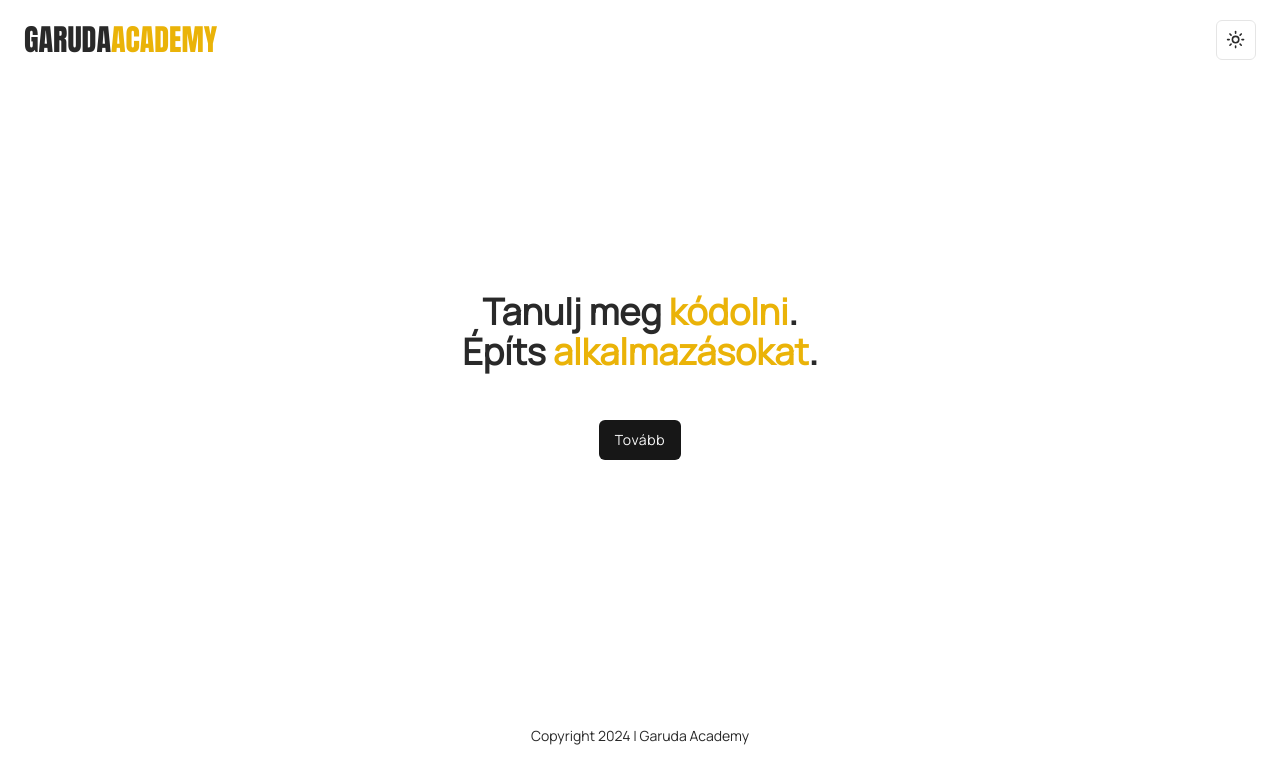
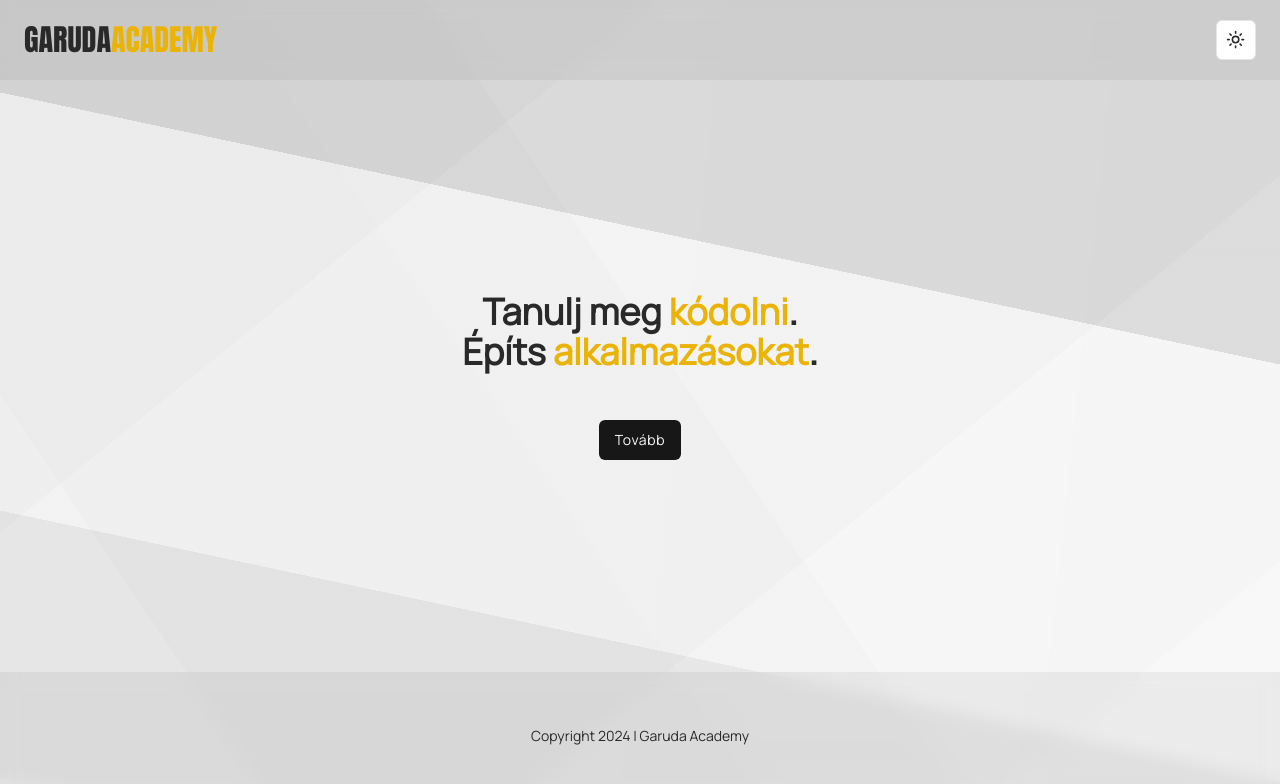
Before and after one commit to Garuda-Academy-IT-Services/garuda-academy-nextjs-frontend, a Next.js app: page / in a window 1280 px wide. Shown: the top 784 px of the page. Built offline with nearby package versions, Linux system fonts and the light colour scheme; a web font is replaced by a local one.

Commit message:
added simple background to body | adjusted light-dark colors of header and footer

```diff
--- a/app/layout.tsx
+++ b/app/layout.tsx
@@ -20,7 +20,7 @@ export default function RootLayout({ children }: PropsWithChildren) {
       className={`${fontSans.variable} ${fontDisplay.variable} ${fontMono.variable}`}
       suppressHydrationWarning
     >
-      <body className='grid min-h-[100dvh] max-w-screen-2xl grid-rows-[auto_1fr_auto]'>
+      <body className='bg-light-gradient dark:bg-dark-gradient grid min-h-[100dvh] max-w-screen-2xl grid-rows-[auto_1fr_auto]'>
         <ThemeProvider attribute='class' defaultTheme='system' enableSystem disableTransitionOnChange>
           <Header />
           <main>{children}</main>
--- a/components/layout/footer.tsx
+++ b/components/layout/footer.tsx
@@ -1,6 +1,6 @@
 export default function Footer() {
   return (
-    <footer className='flex-center h-32 bg-white/5 p-2 md:p-6'>
+    <footer className='flex-center h-32 bg-black/5 p-2 backdrop-blur dark:bg-white/5 md:p-6'>
       <span className='text-sm'>Copyright 2024 | Garuda Academy</span>
     </footer>
   )
--- a/components/layout/header.tsx
+++ b/components/layout/header.tsx
@@ -3,7 +3,7 @@ import { ModeToggle } from '../mode-togle'
 
 export default function Header() {
   return (
-    <header className='sticky top-0 flex h-16 items-center justify-between bg-white/5 p-2 backdrop-blur md:h-20 md:p-6'>
+    <header className='sticky top-0 flex h-16 items-center justify-between bg-black/5 p-2 backdrop-blur dark:bg-white/5 md:h-20 md:p-6'>
       <Link href='/'>
         <h3 className='select-none font-display text-2xl md:text-3xl'>
           <span>GARUDA</span>
--- a/tailwind.config.js
+++ b/tailwind.config.js
@@ -61,6 +61,18 @@ const config = {
           5: 'hsl(var(--chart-5))',
         },
       },
+      backgroundImage: {
+        'dark-gradient': `linear-gradient(12deg, rgba(193, 193, 193,0.05) 0%, rgba(193, 193, 193,0.05) 2%,rgba(129, 129, 129,0.05) 2%, rgba(129, 129, 129,0.05) 27%,rgba(185, 185, 185,0.05) 27%, rgba(185, 185, 185,0.05) 66%,rgba(83, 83, 83,0.05) 66%, rgba(83, 83, 83,0.05) 100%),
+                          linear-gradient(321deg, rgba(240, 240, 240,0.05) 0%, rgba(240, 240, 240,0.05) 13%,rgba(231, 231, 231,0.05) 13%, rgba(231, 231, 231,0.05) 34%,rgba(139, 139, 139,0.05) 34%, rgba(139, 139, 139,0.05) 71%,rgba(112, 112, 112,0.05) 71%, rgba(112, 112, 112,0.05) 100%),
+                          linear-gradient(236deg, rgba(189, 189, 189,0.05) 0%, rgba(189, 189, 189,0.05) 47%,rgba(138, 138, 138,0.05) 47%, rgba(138, 138, 138,0.05) 58%,rgba(108, 108, 108,0.05) 58%, rgba(108, 108, 108,0.05) 85%,rgba(143, 143, 143,0.05) 85%, rgba(143, 143, 143,0.05) 100%),
+                          linear-gradient(96deg, rgba(53, 53, 53,0.05) 0%, rgba(53, 53, 53,0.05) 53%,rgba(44, 44, 44,0.05) 53%, rgba(44, 44, 44,0.05) 82%,rgba(77, 77, 77,0.05) 82%, rgba(77, 77, 77,0.05) 98%,rgba(8, 8, 8,0.05) 98%, rgba(8, 8, 8,0.05) 100%),
+                          linear-gradient(334deg, hsl(247,0%,2%),hsl(247,0%,2%))`,
+        'light-gradient': `linear-gradient(12deg, rgba(243, 243, 243, 0.5) 0%, rgba(243, 243, 243, 0.5) 2%, rgba(225, 225, 225, 0.5) 2%, rgba(225, 225, 225, 0.5) 27%, rgba(250, 250, 250, 0.5) 27%, rgba(250, 250, 250, 0.5) 66%, rgba(200, 200, 200, 0.5) 66%, rgba(200, 200, 200, 0.5) 100%),
+                          linear-gradient(321deg, rgba(255, 255, 255, 0.5) 0%, rgba(255, 255, 255, 0.5) 13%, rgba(245, 245, 245, 0.5) 13%, rgba(245, 245, 245, 0.5) 34%, rgba(230, 230, 230, 0.5) 34%, rgba(230, 230, 230, 0.5) 71%, rgba(215, 215, 215, 0.5) 71%, rgba(215, 215, 215, 0.5) 100%),
+                          linear-gradient(236deg, rgba(240, 240, 240, 0.5) 0%, rgba(240, 240, 240, 0.5) 47%, rgba(220, 220, 220, 0.5) 47%, rgba(220, 220, 220, 0.5) 58%, rgba(210, 210, 210, 0.5) 58%, rgba(210, 210, 210, 0.5) 85%, rgba(235, 235, 235, 0.5) 85%, rgba(235, 235, 235, 0.5) 100%),
+                          linear-gradient(96deg, rgba(245, 245, 245, 0.5) 0%, rgba(245, 245, 245, 0.5) 53%, rgba(235, 235, 235, 0.5) 53%, rgba(235, 235, 235, 0.5) 82%, rgba(220, 220, 220, 0.5) 82%, rgba(220, 220, 220, 0.5) 98%, rgba(210, 210, 210, 0.5) 98%, rgba(210, 210, 210, 0.5) 100%),
+                          linear-gradient(334deg, hsl(0, 0%, 96%), hsl(0, 0%, 96%))`,
+      },
     },
   },
   plugins: [require('tailwindcss-animate')],
```
